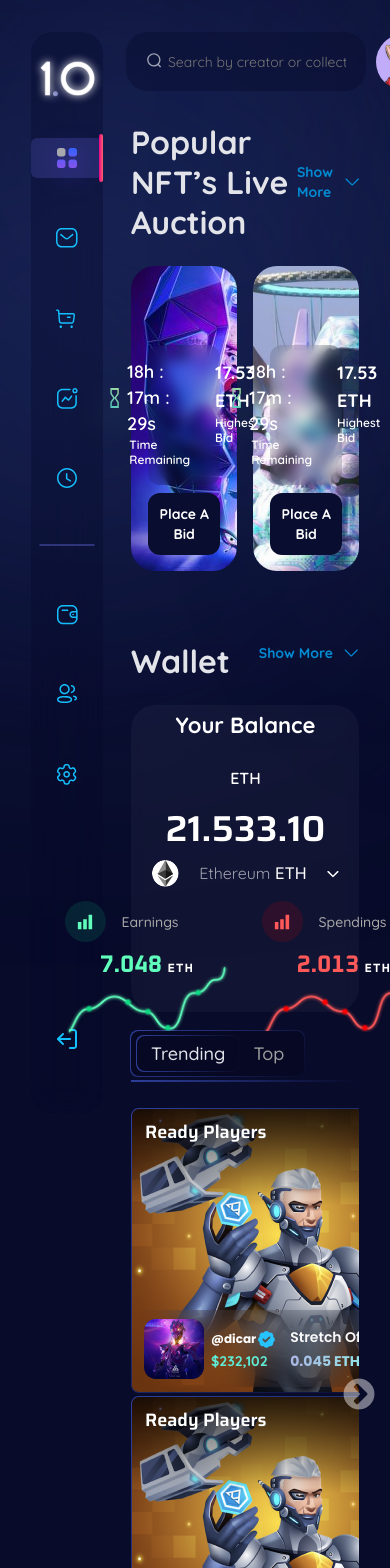
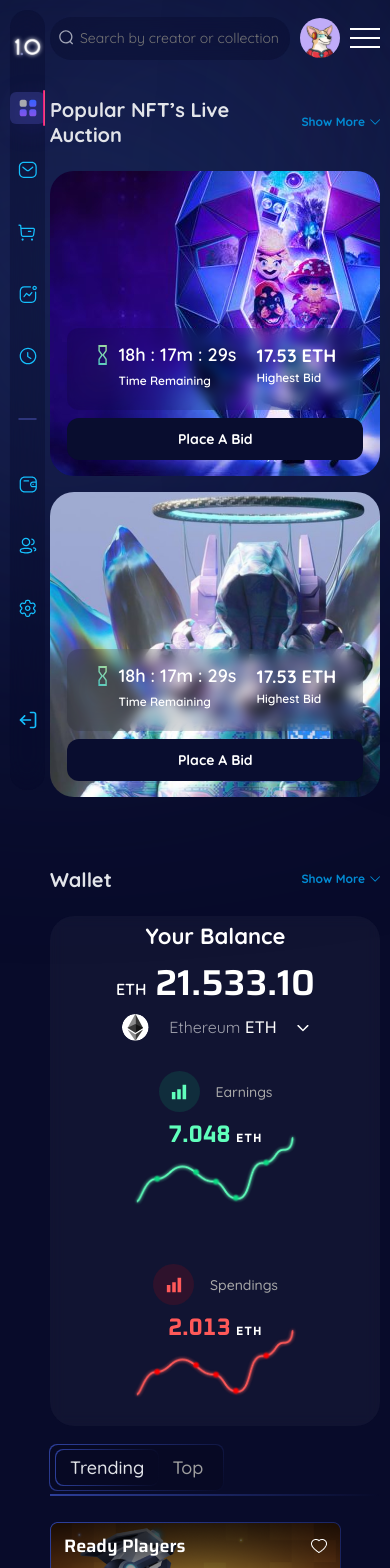
Before and after one commit to nadimpallibhargav/lyncworld, a Next.js app: page / in a window 390 px wide. Shown: the top 1568 px of the page. Built offline with nearby package versions, Linux system fonts and the light colour scheme.

Commit message:
mobiles responsive

```diff
--- a/components/Header/Header.module.scss
+++ b/components/Header/Header.module.scss
@@ -203,4 +203,14 @@
         }
     }
 
+    @media (max-width: 568px) {
+        .profileWrapper {
+            img {
+                &:first-of-type {
+                    max-width: 40px;
+                }
+            }
+        }
+    }
+
 }
--- a/components/InputSearch/InputSearch.module.scss
+++ b/components/InputSearch/InputSearch.module.scss
@@ -36,4 +36,11 @@
     @media (max-width: 768px) {
         flex-grow: 1;
     }
+    @media (max-width: 568px) {
+        min-width: 150px;
+        padding: 8px;
+        input {
+            overflow-x: hidden;
+        }
+    }
 }
--- a/components/Popular/Popular.module.scss
+++ b/components/Popular/Popular.module.scss
@@ -6,4 +6,9 @@
         display: flex;
         gap: 16px;
     }
+    @media (max-width: 768px) {
+        .popularCardsWrapper {
+            flex-wrap: wrap;
+        }
+    }
 }
--- a/components/PopularCard/PopularCard.module.scss
+++ b/components/PopularCard/PopularCard.module.scss
@@ -107,4 +107,7 @@
             width: initial;
         }
     }
+    @media (max-width: 768px) {
+        flex-basis: 100%;
+    }
 }
--- a/components/SideNav/SideNav.module.scss
+++ b/components/SideNav/SideNav.module.scss
@@ -21,6 +21,7 @@
         display: inline-block;
         width: 72px;
         height: 60px;
+
         img {
             width: 100%;
             height: 100%;
@@ -61,4 +62,33 @@
         border: 1px solid $BlueFour;
         border-radius: 4px;
     }
+
+    @media (max-width: 768px) {
+        .logo {
+            max-width: 45px;
+            height: auto;
+
+            img {
+                object-fit: cover;
+            }
+        }
+    }
+
+    @media (max-width: 568px) {
+        .logo {
+            max-width: 35px;
+        }
+
+        .sideNavList {
+            gap: 30px;
+
+            &:last-of-type {
+                li {
+                    &:last-of-type {
+                        padding-top: 50px;
+                    }
+                }
+            }
+        }
+    }
 }
--- a/components/SideNavButton/SideNavButton.module.scss
+++ b/components/SideNavButton/SideNavButton.module.scss
@@ -32,4 +32,21 @@
             filter: drop-shadow(3px 5px 14px rgba(89, 62, 255, 0.54));
         }
     }
+
+    @media (max-width: 768px) {
+        padding: 4px;
+
+        img {
+            max-width: 20px;
+        }
+    }
+
+    @media (max-width: 568px) {
+        &.active {
+            &::before {
+                width: 2px;
+                height: calc(100% + 4px);
+            }
+        }
+    }
 }
--- a/components/Trending/Trending.jsx
+++ b/components/Trending/Trending.jsx
@@ -13,7 +13,7 @@ const Trending = () => {
         {carouselData.map((carousel, i) => {
           return (
             <div key={i} className={styles.trendingCard}>
-              <Image src={carousel.image} alt="image" />
+              <Image src={carousel.image} alt="image" className={styles.trendingImage} />
               <div className={styles.trendingCardHeading}>
                 <h3>{carousel.title}</h3>
                 <Link href="/">
--- a/components/Trending/Trending.module.scss
+++ b/components/Trending/Trending.module.scss
@@ -83,3 +83,14 @@
         -webkit-text-fill-color: transparent;
     }
 }
+
+@media (max-width: 375px) {
+    .trendingCard {
+        max-width: 100%;
+        height: auto;
+        .trendingImage {
+            max-width: 100%;
+            height: auto;
+        }
+    }
+}
--- a/components/Wallet/Wallet.module.scss
+++ b/components/Wallet/Wallet.module.scss
@@ -16,7 +16,6 @@
         background: rgba(255, 255, 255, 0.04);
         backdrop-filter: blur(7px);
         width: 395px;
-        height: 307px;
         padding: 6px 16px 1px 17px;
     }
 
@@ -148,4 +147,16 @@
             justify-content: center;
         }
     }
+
+    @media (max-width: 568px) {
+        .graphContent {
+            flex-direction: column;
+        }
+        .graphHeading {
+            justify-content: center;
+        }
+        .ethWrapper {
+            padding-bottom: 30px;
+        }
+    }
 }
--- a/data/trending.js
+++ b/data/trending.js
@@ -103,16 +103,28 @@ export const settings = {
     {
       breakpoint: 768,
       settings: {
-        slidesToShow: 1,
-        variableWidth: true,
+        slidesToShow: 2,
         slidesToScroll: 1,
       },
     },
     {
-      breakpoint: 360,
+      breakpoint: 678,
+      settings: {
+        slidesToShow: 1.4,
+        slidesToScroll: 1,
+      },
+    },
+    {
+      breakpoint: 500,
+      settings: {
+        slidesToShow: 1.1,
+        slidesToScroll: 1,
+      },
+    },
+    {
+      breakpoint: 425,
       settings: {
         slidesToShow: 1,
-        variableWidth: false,
         slidesToScroll: 1,
       },
     },
--- a/styles/Home.module.scss
+++ b/styles/Home.module.scss
@@ -109,6 +109,7 @@
 
 .weeklyPopular {
   padding-bottom: 50px;
+
   .weeklyPopularHeading {
     padding-bottom: 34px;
 
@@ -178,3 +179,29 @@
     }
   }
 }
+
+@media (max-width: 768px) {
+  .layoutWrapper {
+    gap: 5px;
+  }
+
+  .sideNavWrapper {
+    width: 50px;
+  }
+
+  .mainContentWrapper {
+    flex-grow: 1;
+  }
+}
+
+@media (max-width: 768px) {
+  .sideNavWrapper {
+    width: 35px;
+  }
+}
+
+@media (max-width: 568px) {
+  .layoutWrapper {
+    padding-top: 10px;
+  }
+}
--- a/styles/globals.scss
+++ b/styles/globals.scss
@@ -101,6 +101,7 @@ ul {
     display: flex;
     align-items: center;
     gap: 10px;
+    text-wrap: nowrap;
 
     span {
       color: $BlueSeven;
@@ -142,3 +143,39 @@ h2 {
     transform: translate(50%, -50%) !important;
   }
 }
+
+@media (max-width: 768px) {
+  .container {
+    padding-inline: 10px;
+  }
+
+  .headingViewMore {
+    h2 {
+      font-size: 2rem;
+    }
+  }
+
+  [class*='slick-next'] {
+    transform: translate(0%, -50%) !important;
+  }
+}
+
+@media (max-width: 768px) {
+  .headingViewMore {
+    a {
+      gap: 5px;
+      span {
+        font-size: 12px;
+      }
+      img {
+        max-width: 10px;
+      }
+    }
+  }
+}
+
+@media (max-width: 568px) {
+  main {
+    padding-left: 0;
+  }
+}
```
Lines whose indentation alone changed are shown as unchanged.
